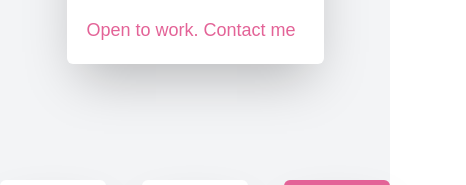
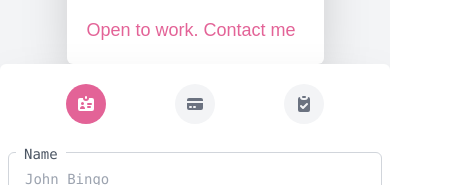
Before and after one commit to SomtooFromLaffy/aquariumLandingPage, a website: page public/index.html in a window 390 px wide. Shown: the part 2282-2467 px from the top of the page, 466 px wide, since content can reach past the window. Drawn offline with Linux system fonts and the light colour scheme; a web font is replaced by a local one.

Commit message:
Mobile friendly ticket page

```diff
--- a/public/index.html
+++ b/public/index.html
@@ -205,8 +205,8 @@
 
     <section class="min-h-screen bg-gray-100 font-mono">
         <!-- blanket div -->
-        <div class="flex items-center justify-center h-screen ">
-            <div class="grid grid-cols-3 gap-9">
+        <div class="flex items-center justify-center min-h-screen ">
+            <div class="grid gap-9 md:grid-cols-2 lg:grid-cols-3">
                 <!-- page 1 -->
                 <div class="flex justify-center bg-white rounded-md p-2 shadow-2xl">
                     <div>
```
